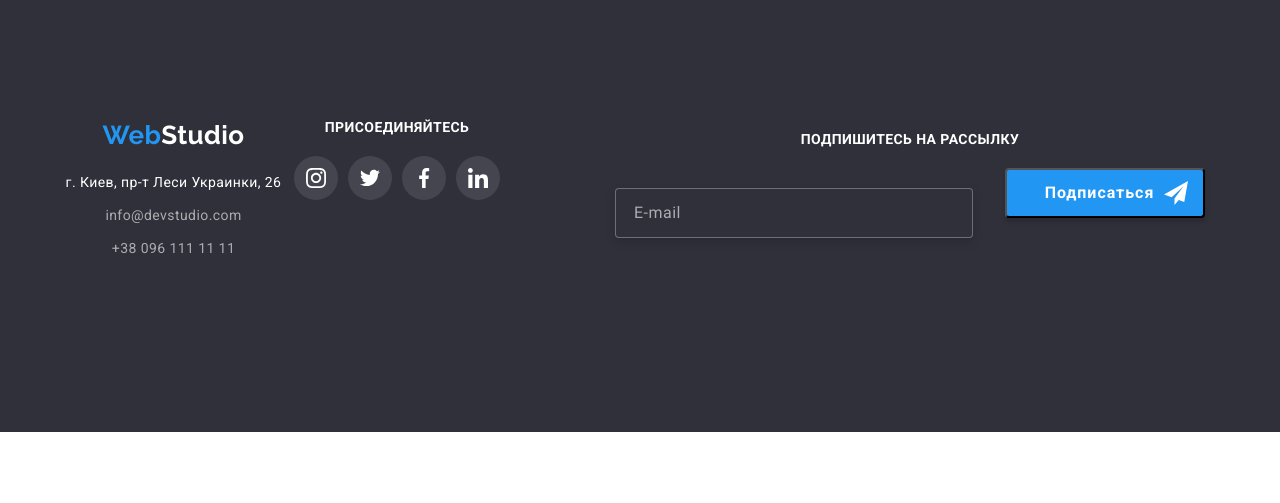
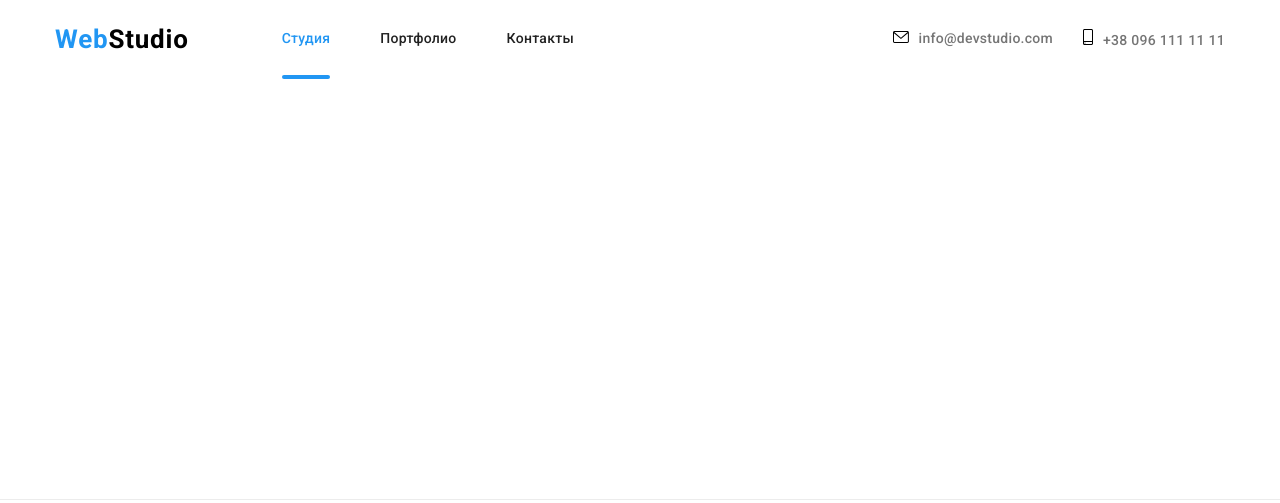
Before and after one commit to Serji2158/goit-markup-hw-08, a plain HTML site: page index.html in a window 1280 px wide. Drawn offline with nearby package versions, Linux system fonts and the light colour scheme.

Commit message:
tab header

```diff
--- a/index.html
+++ b/index.html
@@ -19,7 +19,7 @@
 
 <body>
     <!-- Хедер-->
-    <!-- <header class="header">
+    <header class="header">
         <div class="container header-container">
             <nav class="navigation">
                 <a class="logo" href=""><span class="logo__web">Web</span><span
@@ -90,7 +90,7 @@
                     </ul>
                 </div>
             </div>
-        </div> -->
+        </div>
     </header>
     <!--Основная часть -->
     <main>
@@ -414,7 +414,7 @@
             </section> -->
     </main>
     <!---------------------Футер--------------------------------------------->
-    <footer class="footer">
+    <!-- <footer class="footer">
             <div class="container container-footer">
                 <div class="footer-contacts">
                     <a class="logo" href=""><span class="logo__web">Web</span><span class="logo__studio--light">Studio</span></a>
@@ -475,7 +475,7 @@
                     </ul>
                 </div>
             </div>
-        </footer>
+        </footer> -->
     <!-------------Backdrop----------------->
     <!-- <div class="backdrop is-hidden" data-modal>
             <div class="modal">
--- a/sass/components/_contacts-menu.scss
+++ b/sass/components/_contacts-menu.scss
@@ -4,14 +4,14 @@
 
 .contacts-list {
   display: none;
-  @media screen and (min-width: 1200px) {
+  @media screen and (min-width: 768px) {
     display: flex;
-    align-items: center;
-    margin-left: auto;
+    flex-direction: column;
+    justify-content: space-between;
+  }
 
   &__link {
     display: block;
-
     font-weight: 500;
     line-height: 1.14;
     letter-spacing: 0.02em;
@@ -23,10 +23,6 @@
     transition: color 250ms cubic-bezier(0.4, 0, 0.2, 1);
   }
 
-    &__email + &__phone {
-      margin-left: 30px;
-    }
-
   &__link:hover &__icon,
   &__link:focus &__icon {
     fill: $text-BG-color;
@@ -35,6 +31,23 @@
   &__link:hover,
   &__link:focus {
     color: $text-BG-color;
+  }
+}
+
+.contacts-list {
+  @media screen and (min-width: 1200px) {
+    display: flex;
+    align-items: center;
+    margin-left: auto;
+    flex-direction: row;
+    &__email + &__phone {
+      margin-left: 30px;
+    }
+    &__link {
+      display: block;
+      font-weight: 500;
+      line-height: 1.14;
+      letter-spacing: 0.02em;
     }
   }
 }
--- a/sass/components/_logo.scss
+++ b/sass/components/_logo.scss
@@ -1,9 +1,14 @@
 .logo {
   display: block;
   align-items: center;
+  font-weight: 700;
+  font-size: 24px;
+  line-height: 1.17px;
+  letter-spacing: 0.03em;
+  font-family: $Prime-font;
 
   &__web {
-    @extend %logo-font;
+    // @extend %logo-font;
     // font-family: $Prime-font;
     // font-weight: 700;
     // font-size: 26px;
@@ -12,7 +17,7 @@
   }
 
   &__studio--dark {
-    @extend %logo-font;
+    // @extend %logo-font;
     // font-family: $Prime-font;
     // font-weight: 700;
     // font-size: 26px;
@@ -21,12 +26,19 @@
   }
 
   &__studio--light {
-    @extend %logo-font;
+    // @extend %logo-font;
     // font-family: $Prime-font;
     // font-weight: 700;
     // font-size: 26px;
     // line-height: 1.19;
     color: $text-color-white;
+  }
+
+  @media screen and (min-width: 1200px) {
+    font-family: $Prime-font;
+    font-weight: 700;
+    font-size: 26px;
+    line-height: 1.19;
   }
 }
 
--- a/sass/components/_menu.scss
+++ b/sass/components/_menu.scss
@@ -1,15 +1,24 @@
 .menu-list {
   display: none;
+  &_item + &_item {
+    margin-left: 50px;
+  }
+  @media screen and (min-width: 768px) {
+    display: flex;
+    margin-left: 88px;
+  }
   @media screen and (min-width: 1200px) {
-    display: flex;
     margin-left: 93px;
-    &_item + &_item {
-      margin-left: 50px;
-    }
   }
 }
 
+// &_item + &_item {
+//   margin-left: 50px;
+// display: flex;
+// }
+
 .menu-list__name {
+
   display: block;
 
   font-weight: 500;
```
Also changed, not shown: css/main.css, css/main.min.css, 2 other files. Lines whose indentation alone changed are shown as unchanged.
